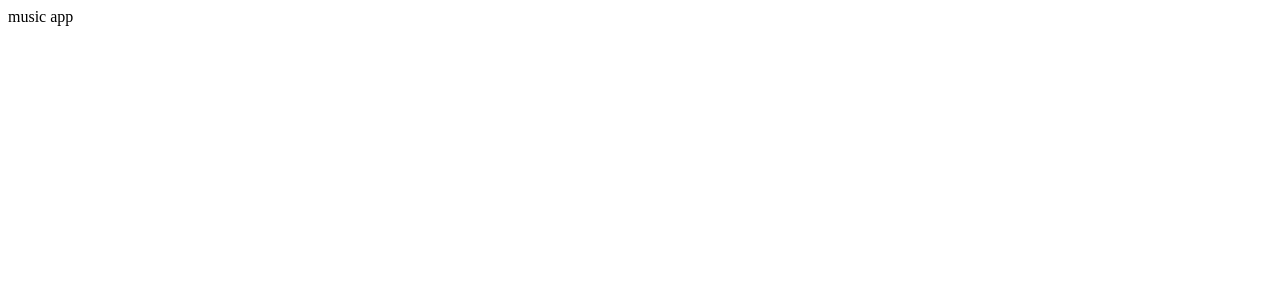
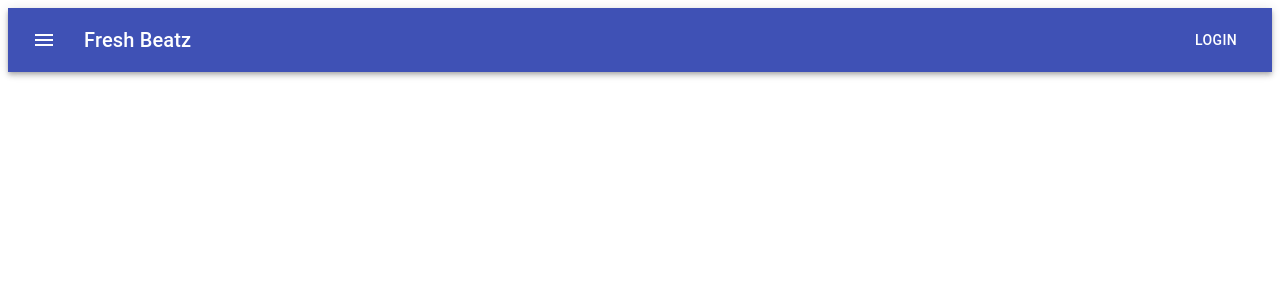
Before and after one commit to DavidAndreww/411_week3_musicApp, a React (Create React App) app: page / in a window 1280 px wide. Shown: the top 300 px of the page. Built offline with nearby package versions, Linux system fonts and the light colour scheme.

Commit message:
fixed menuIcon situation

```diff
--- a/package.json
+++ b/package.json
@@ -4,6 +4,7 @@
   "private": true,
   "dependencies": {
     "@material-ui/core": "^4.8.3",
+    "@material-ui/icons": "^4.5.1",
     "@testing-library/jest-dom": "^4.2.4",
     "@testing-library/react": "^9.4.0",
     "@testing-library/user-event": "^7.2.1",
--- a/src/components/App.js
+++ b/src/components/App.js
@@ -1,4 +1,5 @@
 import React from 'react';
+import NavBar from './NavBar'
 
 class App extends React.Component {
   state = {
@@ -8,7 +9,7 @@
   }
   render () {
     return (
-      <div>music app</div>
+      <NavBar />
     )
   }
 }
--- a/src/components/NavBar.js
+++ b/src/components/NavBar.js
@@ -0,0 +1,42 @@
+import React from 'react';
+import { makeStyles } from '@material-ui/core/styles';
+import AppBar from '@material-ui/core/AppBar';
+import Toolbar from '@material-ui/core/Toolbar';
+import Typography from '@material-ui/core/Typography';
+import Button from '@material-ui/core/Button';
+import IconButton from '@material-ui/core/IconButton';
+import MenuIcon from '@material-ui/icons/Menu';
+
+const useStyles = makeStyles(theme => ({
+  root: {
+    flexGrow: 1,
+  },
+  menuButton: {
+    marginRight: theme.spacing(2),
+  },
+  title: {
+    flexGrow: 1,
+  },
+}));
+
+const NavBar = () => {
+  const classes = useStyles();
+
+  return (
+    <div className={classes.root}>
+      <AppBar position="static">
+        <Toolbar>
+          <IconButton edge="start" className={classes.menuButton} color="inherit" aria-label="menu">
+            <MenuIcon />
+          </IconButton>
+          <Typography variant="h6" className={classes.title}>
+            Fresh Beatz
+          </Typography>
+          <Button color="inherit">Login</Button>
+        </Toolbar>
+      </AppBar>
+    </div>
+  );
+}
+
+export default NavBar
```
Also changed, not shown: 1 other file (tests, documents, lock files or other folders).
